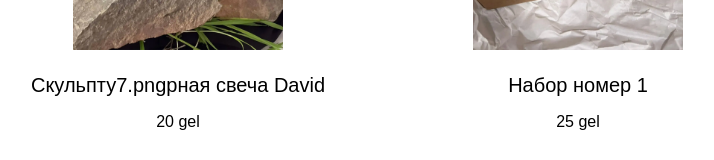
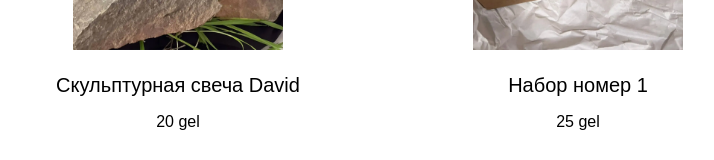
Before and after one commit to dim04ka/candles, a React (Create React App) app: page / in a window 1280 px wide. Shown: the part 1162-1322 px from the top of the page, without its empty margins (262-976 px from the left). Built offline with nearby package versions, Linux system fonts and the light colour scheme; what react-animations would draw is missing.

Commit message:
the last build 5.12.22

```diff
--- a/package.json
+++ b/package.json
@@ -2,7 +2,6 @@
   "name": "my-app",
   "version": "0.1.0",
   "private": true,
-  "homepage": ".",
   "dependencies": {
     "@emailjs/browser": "^3.9.0",
     "@emotion/react": "^11.10.5",
--- a/src/App.tsx
+++ b/src/App.tsx
@@ -8,6 +8,7 @@ import {
   RouterProvider,
   Route,
   Link,
+  Navigate
 } from "react-router-dom";
 
 import { useAppSelector } from './hooks'
@@ -20,15 +21,18 @@ const router = createBrowserRouter([
   {
     path: "/",
     element: <ProductsList />,
+    errorElement: <Navigate to="/" />
   },
   {
     path: "about",
     element: <div>About</div>,
+    errorElement: <Navigate to="/" />
   },
   {
     path: "product/:id",
-    element: <Product />
-  }
+    element: <Product />,
+    errorElement: <Navigate to="/" />
+  },
 ]);
 
 function App() {
--- a/src/components/ProductsList/ProductsList.tsx
+++ b/src/components/ProductsList/ProductsList.tsx
@@ -73,7 +73,7 @@ export const ProductsList = () => {
           data.map((el: Product) => {
             return (
               <LazyLoad height={500} width={400} key={el.id}>
-                <LinkStyle>
+                <LinkStyle key={el.id}>
                   <Link to={`product/${el.id}`} style={{ textDecoration: 'none', color: 'black', fontFamily: 'TildaSans, Arial, sans-serif' }}>
                     <Col >
                       <ProductsListItem {...el} />
--- a/src/store/products/productList.ts
+++ b/src/store/products/productList.ts
@@ -19,7 +19,7 @@ export const productsList = [
   Вес: 100 гр.
   Фитиль: хлопок
   Состав: 100% соевый воск`, photo: Img2 },
-  { id: 4, title: 'Скульпту7.pngрная свеча David ', price: '20', description: `Скульптурные свечи являются вечной классикой и никогда не выйдут из моды!
+  { id: 4, title: 'Скульптурная свеча David ', price: '20', description: `Скульптурные свечи являются вечной классикой и никогда не выйдут из моды!
   Высота: 9,5 см
   Вес: 105 гр.
   Фитиль: хлопок
```
